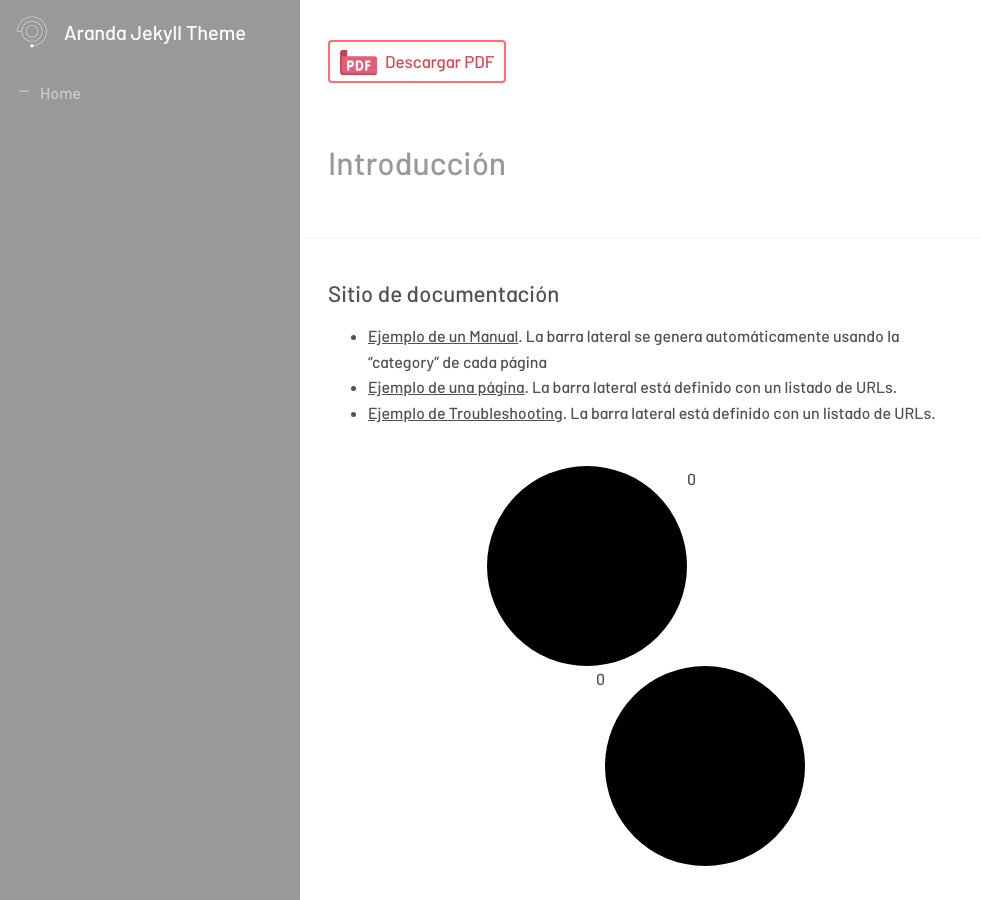
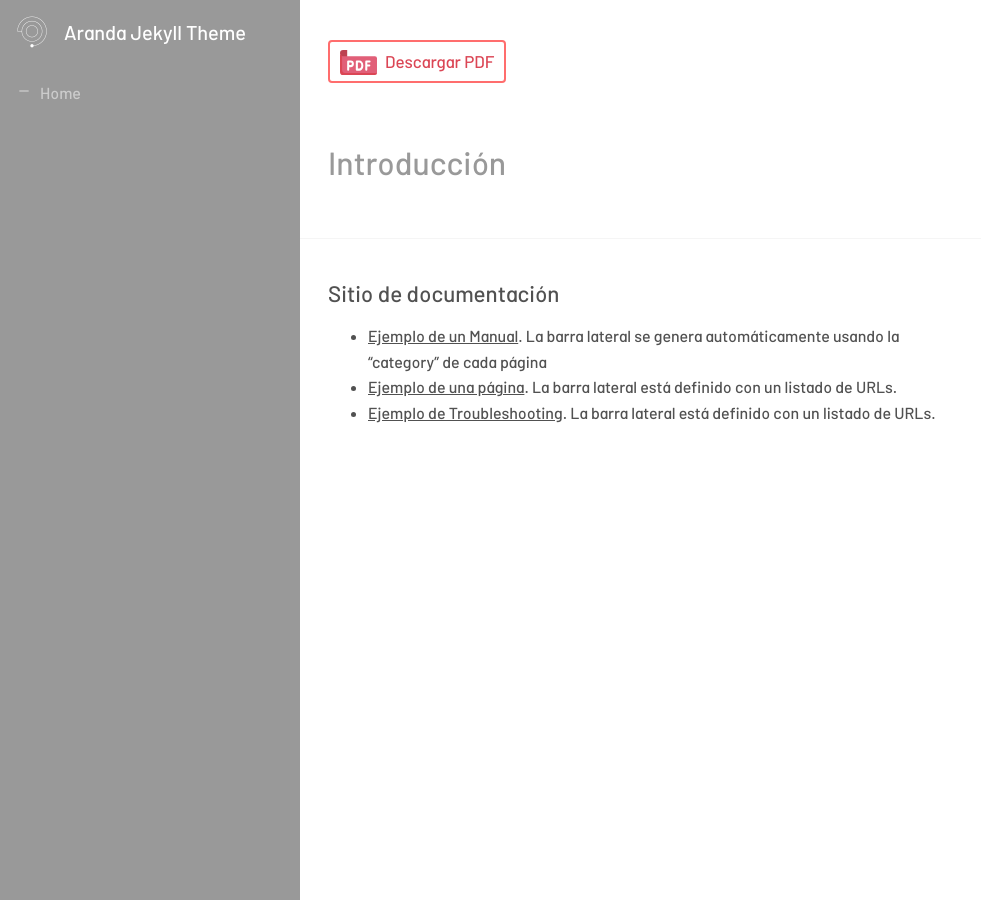
Before and after one commit to Nats85/Manuales-Aranda-Apis, a Jekyll site: the page built from index.md, in a window 1280 px wide. Shown: the whole page, without its empty margins (0-981 px from the left). Built offline with Jekyll 4.4.1, drawn with Linux system fonts in a browser that asks for light colours.

Commit message:
Update _vote-count.scss

```diff
--- a/_sass/base/_vote-count.scss
+++ b/_sass/base/_vote-count.scss
@@ -1,41 +1,34 @@
 *
-.wrapper {
-    margin: 0 auto;
-    width: 50%;
+body{
+    background-image: linear-gradient(to right, #accbee 0%, #e7f0fd 100%);
+    width:100%;
+    height:100%;
   }
 
-  section.vote_count {
-    display: block;
-    width: 100%;
-    position: relative;
-    border-radius: 0.2rem;
-    margin: 1.5rem 0;
-    box-sizing: border-box;
-    display: grid;
-    padding: 0 300px 0 312px;
-
-}
-
-  .likes {
-    background-color: black;
-    border-radius: 100px;
-    height: 200px;
-    float: left;
-    width: 200px;
+  .container{
+  position: absolute;
+    top: 50%;
+    left: 50%;
+    transform: translate(-50%, -50%);
   }
 
-  .dislikes {
-    background-color: black;
-    border-radius: 100px;
-    height: 200px;
-    float: right;
-    width: 200px;
+  .like, .dislike {
+      display: inline-block;
+      margin-bottom: 0;
+      font-weight: normal;
+      text-align: center;
+      vertical-align: middle;
+      cursor: pointer;
+      background: #f6f6f6;
+      border: 1px solid transparent;
+      white-space: nowrap;
+      padding: 6px 12px;
+      font-size: 14px;
+      line-height: 1.428571429;
+      border-radius: 4px;
   }
-
-  #l-counter {
-    float: left;
+  .qty1, .qty2 {
+      border: none;
+      width:20px;
+      background: transparent;
   }
-
-  #d-counter {
-    float: right;
-  }
```
